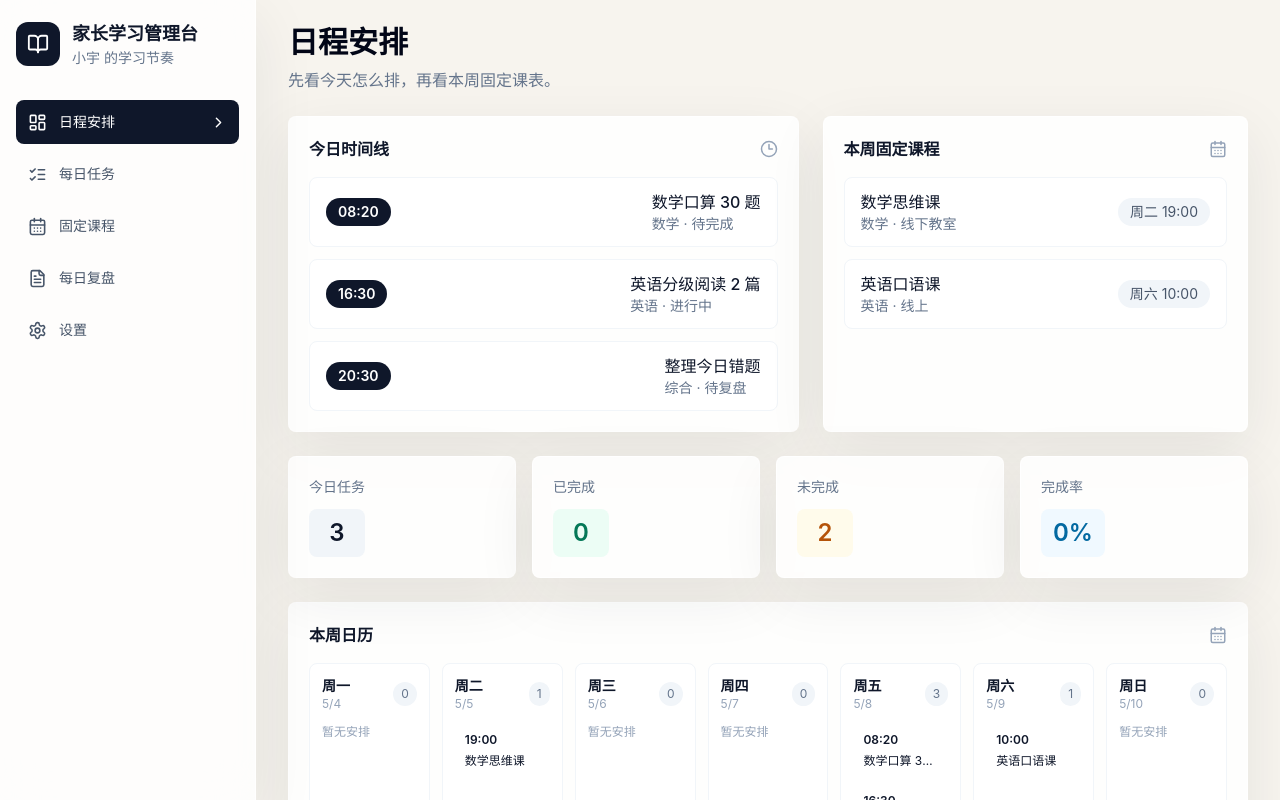
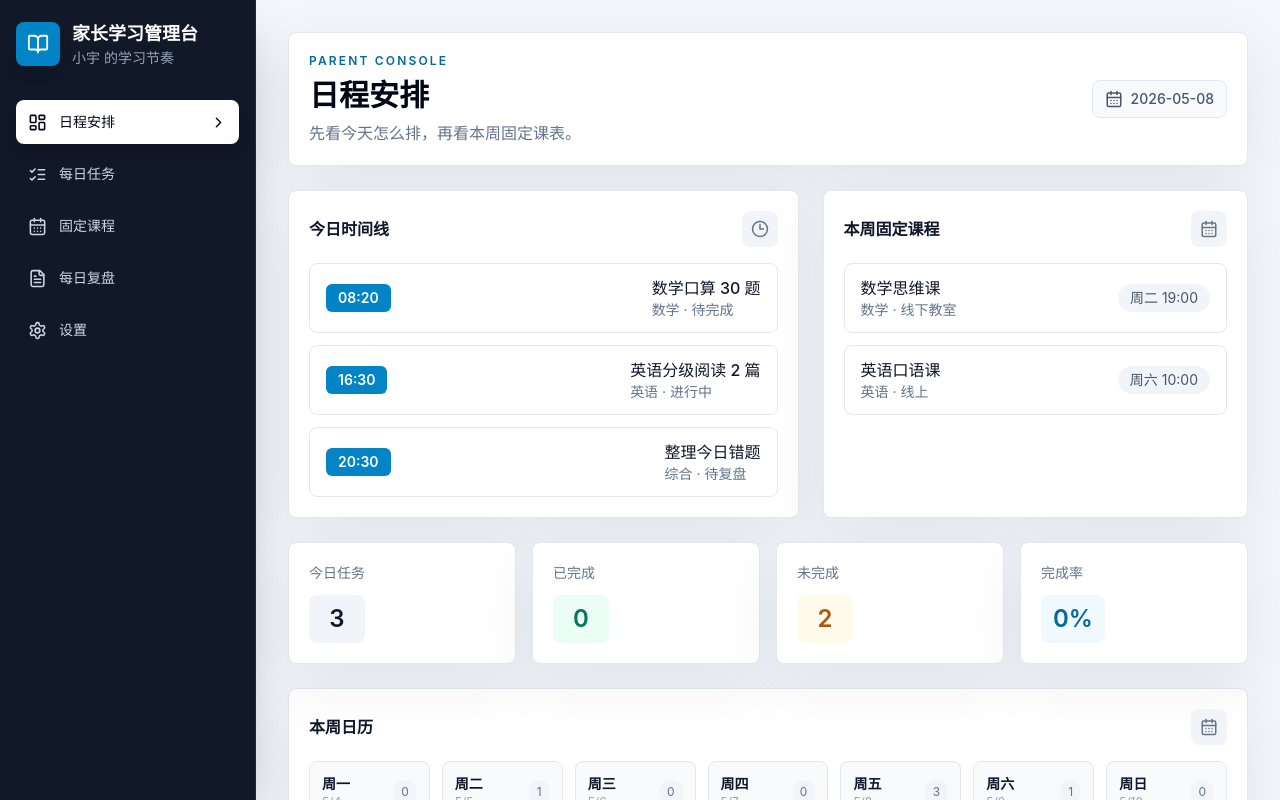
Before and after one commit to wjyxiaojiu-del/parent-learning-management, a React (Vite) app: page / in a window 1280 px wide. Shown: the top 800 px of the page. Built offline with nearby package versions, Linux system fonts and the light colour scheme.

Commit message:
style: refine parent dashboard visual design

```diff
--- a/src/App.jsx
+++ b/src/App.jsx
@@ -1,4 +1,4 @@
-import { useEffect, useMemo, useState } from 'react';
+import { useEffect, useState } from 'react';
 import {
   BookOpen,
   CalendarDays,
@@ -99,9 +99,9 @@ export default function App() {
   const summary = getTaskSummary(todayTasks);
 
   return (
-    <div className="min-h-screen bg-[#f7f4ee] text-slate-900">
-      <aside className="fixed inset-y-0 left-0 z-20 hidden w-64 border-r border-white/70 bg-white/80 px-4 py-5 shadow-soft backdrop-blur-xl lg:block">
-        <Brand childName={state.settings.childName} />
+    <div className="min-h-screen bg-[#f3f6fb] text-slate-900">
+      <aside className="fixed inset-y-0 left-0 z-20 hidden w-64 border-r border-slate-800 bg-[#111827] px-4 py-5 shadow-2xl lg:block">
+        <Brand childName={state.settings.childName} inverse />
         <nav className="mt-8 space-y-2">
           {navItems.map((item) => (
             <NavButton key={item.id} item={item} active={activePage === item.id} onClick={() => setActivePage(item.id)} />
@@ -110,7 +110,7 @@ export default function App() {
       </aside>
 
       <div className="lg:pl-64">
-        <header className="sticky top-0 z-10 border-b border-white/70 bg-[#f7f4ee]/90 px-4 py-3 backdrop-blur lg:hidden">
+        <header className="sticky top-0 z-10 border-b border-slate-200 bg-white/95 px-4 py-3 shadow-sm backdrop-blur lg:hidden">
           <Brand childName={state.settings.childName} compact />
           <div className="mt-3 grid grid-cols-5 gap-2">
             {navItems.map((item) => (
@@ -126,7 +126,7 @@ export default function App() {
           </div>
         </header>
 
-        <main className="mx-auto max-w-7xl px-4 py-6 sm:px-6 lg:px-8">
+        <main className="mx-auto max-w-7xl px-4 py-6 sm:px-6 lg:px-8 lg:py-8">
           {activePage === 'schedule' && (
             <SchedulePage state={state} summary={summary} todayTasks={todayTasks} onNavigate={setActivePage} />
           )}
@@ -158,15 +158,15 @@ export default function App() {
   );
 }
 
-function Brand({ childName, compact = false }) {
+function Brand({ childName, compact = false, inverse = false }) {
   return (
     <div className="flex items-center gap-3">
-      <div className="flex h-11 w-11 items-center justify-center rounded-xl bg-slate-900 text-white">
+      <div className="brand-mark">
         <BookOpen size={22} />
       </div>
       <div>
-        <p className={`font-semibold ${compact ? 'text-base' : 'text-lg'}`}>家长学习管理台</p>
-        <p className="text-sm text-slate-500">{childName} 的学习节奏</p>
+        <p className={`font-semibold ${compact ? 'text-base' : 'text-lg'} ${inverse ? 'text-white' : 'text-slate-950'}`}>家长学习管理台</p>
+        <p className={`text-sm ${inverse ? 'text-slate-400' : 'text-slate-500'}`}>{childName} 的学习节奏</p>
       </div>
     </div>
   );
@@ -533,19 +533,26 @@ function TaskGroup({ title, tasks, onEdit, onDelete, onClone, onStatus }) {
 
 function PageTitle({ title, subtitle }) {
   return (
-    <div>
-      <h1 className="text-2xl font-semibold tracking-normal text-slate-950 sm:text-3xl">{title}</h1>
-      <p className="mt-2 text-sm text-slate-500 sm:text-base">{subtitle}</p>
+    <div className="page-hero">
+      <div>
+        <p className="mb-2 text-xs font-semibold uppercase tracking-[0.18em] text-sky-700">Parent Console</p>
+        <h1 className="text-2xl font-semibold tracking-normal text-slate-950 sm:text-3xl">{title}</h1>
+        <p className="mt-2 max-w-2xl text-sm text-slate-500 sm:text-base">{subtitle}</p>
+      </div>
+      <div className="hero-date">
+        <CalendarDays size={18} />
+        <span>{getTodayKey(new Date())}</span>
+      </div>
     </div>
   );
 }
 
 function Panel({ title, action, children }) {
   return (
-    <section className="rounded-lg border border-white/80 bg-white/85 p-5 shadow-soft">
+    <section className="panel">
       <div className="mb-4 flex items-center justify-between gap-3">
         <h2 className="text-base font-semibold text-slate-900">{title}</h2>
-        {action && <div className="text-slate-400">{action}</div>}
+        {action && <div className="panel-icon">{action}</div>}
       </div>
       {children}
     </section>
@@ -560,7 +567,7 @@ function Metric({ label, value, tone = 'slate' }) {
     blue: 'text-sky-700 bg-sky-50',
   }[tone];
   return (
-    <div className="rounded-lg border border-white/80 bg-white/85 p-5 shadow-soft">
+    <div className="metric-card">
       <p className="text-sm text-slate-500">{label}</p>
       <p className={`mt-3 inline-flex min-w-14 justify-center rounded-lg px-3 py-2 text-2xl font-semibold ${toneClass}`}>{value}</p>
     </div>
--- a/src/index.css
+++ b/src/index.css
@@ -10,7 +10,7 @@ body {
   margin: 0;
   min-width: 320px;
   font-family: Inter, ui-sans-serif, system-ui, -apple-system, BlinkMacSystemFont, "Segoe UI", sans-serif;
-  background: #f7f4ee;
+  background: #f3f6fb;
 }
 
 button,
@@ -21,20 +21,44 @@ textarea {
 }
 
 @layer components {
+  .brand-mark {
+    @apply flex h-11 w-11 items-center justify-center rounded-lg bg-sky-600 text-white shadow-lg shadow-sky-950/10;
+  }
+
   .nav-button {
-    @apply flex w-full items-center gap-3 rounded-lg px-3 py-3 text-sm font-medium text-slate-600 transition hover:bg-slate-100 hover:text-slate-950;
+    @apply flex w-full items-center gap-3 rounded-lg px-3 py-3 text-sm font-medium text-slate-300 transition hover:bg-white/10 hover:text-white;
   }
 
   .nav-button-active {
-    @apply bg-slate-900 text-white hover:bg-slate-900 hover:text-white;
+    @apply bg-white text-slate-950 shadow-lg shadow-black/10 hover:bg-white hover:text-slate-950;
   }
 
   .mobile-tab {
-    @apply flex min-h-14 flex-col items-center justify-center gap-1 rounded-lg bg-white/70 px-1 text-[11px] font-medium text-slate-500;
+    @apply flex min-h-14 flex-col items-center justify-center gap-1 rounded-lg bg-slate-100 px-1 text-[11px] font-medium text-slate-500;
   }
 
   .mobile-tab-active {
-    @apply bg-slate-900 text-white;
+    @apply bg-sky-600 text-white shadow-md shadow-sky-900/10;
+  }
+
+  .page-hero {
+    @apply flex flex-col justify-between gap-4 rounded-lg border border-slate-200 bg-white px-5 py-5 shadow-soft sm:flex-row sm:items-center;
+  }
+
+  .hero-date {
+    @apply inline-flex w-fit items-center gap-2 rounded-lg border border-slate-200 bg-slate-50 px-3 py-2 text-sm font-medium text-slate-600;
+  }
+
+  .panel {
+    @apply rounded-lg border border-slate-200 bg-white p-5 shadow-soft;
+  }
+
+  .panel-icon {
+    @apply flex h-9 w-9 items-center justify-center rounded-lg bg-slate-100 text-slate-500;
+  }
+
+  .metric-card {
+    @apply rounded-lg border border-slate-200 bg-white p-5 shadow-soft transition hover:-translate-y-0.5 hover:shadow-lg;
   }
 
   .timeline-item,
@@ -42,7 +66,7 @@ textarea {
   .course-row,
   .management-row,
   .task-row {
-    @apply flex items-center justify-between gap-4 rounded-lg border border-slate-100 bg-white px-4 py-3;
+    @apply flex items-center justify-between gap-4 rounded-lg border border-slate-200 bg-white px-4 py-3 transition hover:border-slate-300 hover:bg-slate-50;
   }
 
   .task-row {
@@ -50,15 +74,15 @@ textarea {
   }
 
   .time-pill {
-    @apply shrink-0 rounded-full bg-slate-900 px-3 py-1 text-sm font-semibold text-white;
+    @apply shrink-0 rounded-md bg-sky-600 px-3 py-1 text-sm font-semibold text-white;
   }
 
   .primary-button {
-    @apply inline-flex items-center justify-center gap-2 rounded-lg bg-slate-900 px-4 py-3 text-sm font-semibold text-white transition hover:bg-slate-700;
+    @apply inline-flex items-center justify-center gap-2 rounded-lg bg-sky-600 px-4 py-3 text-sm font-semibold text-white shadow-sm shadow-sky-900/10 transition hover:bg-sky-700;
   }
 
   .filter-bar {
-    @apply grid gap-3 rounded-lg border border-white/80 bg-white/80 p-4 shadow-soft sm:grid-cols-2;
+    @apply grid gap-3 rounded-lg border border-slate-200 bg-white p-4 shadow-soft sm:grid-cols-2;
   }
 
   .week-grid {
@@ -66,7 +90,7 @@ textarea {
   }
 
   .week-day {
-    @apply min-h-36 rounded-lg border border-slate-100 bg-white p-3;
+    @apply min-h-36 rounded-lg border border-slate-200 bg-slate-50 p-3 transition hover:border-sky-200 hover:bg-white;
   }
 
   .mini-event {
@@ -82,11 +106,11 @@ textarea {
   }
 
   .mini-event-task {
-    @apply bg-slate-100 text-slate-700;
+    @apply border border-slate-200 bg-white text-slate-700;
   }
 
   .mini-event-course {
-    @apply bg-sky-50 text-sky-700;
+    @apply border border-sky-100 bg-sky-50 text-sky-700;
   }
 
   .form-grid {
@@ -94,14 +118,14 @@ textarea {
   }
 
   .field {
-    @apply flex flex-col gap-1.5 text-sm font-medium text-slate-600;
+    @apply flex flex-col gap-1.5 text-sm font-semibold text-slate-600;
   }
 
   .field input,
   .field select,
   .field textarea,
   .small-select {
-    @apply w-full rounded-lg border border-slate-200 bg-white px-3 py-2.5 text-sm text-slate-900 outline-none transition focus:border-slate-500 focus:ring-2 focus:ring-slate-200;
+    @apply w-full rounded-lg border border-slate-200 bg-white px-3 py-2.5 text-sm font-normal text-slate-900 outline-none transition placeholder:text-slate-400 focus:border-sky-500 focus:ring-2 focus:ring-sky-100;
   }
 
   .field-compact {
@@ -109,15 +133,15 @@ textarea {
   }
 
   .tag {
-    @apply rounded-full bg-slate-100 px-2.5 py-1 text-xs font-medium text-slate-600;
+    @apply rounded-md bg-slate-100 px-2.5 py-1 text-xs font-medium text-slate-600;
   }
 
   .subject-chip {
-    @apply rounded-full bg-slate-900 px-3 py-1.5 text-sm font-medium text-white;
+    @apply rounded-md bg-sky-50 px-3 py-1.5 text-sm font-medium text-sky-700 ring-1 ring-sky-100;
   }
 
   .icon-button {
-    @apply inline-flex h-9 w-9 items-center justify-center rounded-lg border border-slate-200 bg-white text-slate-500 transition hover:border-slate-300 hover:text-slate-900;
+    @apply inline-flex h-9 w-9 items-center justify-center rounded-lg border border-slate-200 bg-white text-slate-500 transition hover:border-sky-200 hover:bg-sky-50 hover:text-sky-700;
   }
 
   .icon-button.danger {
```
